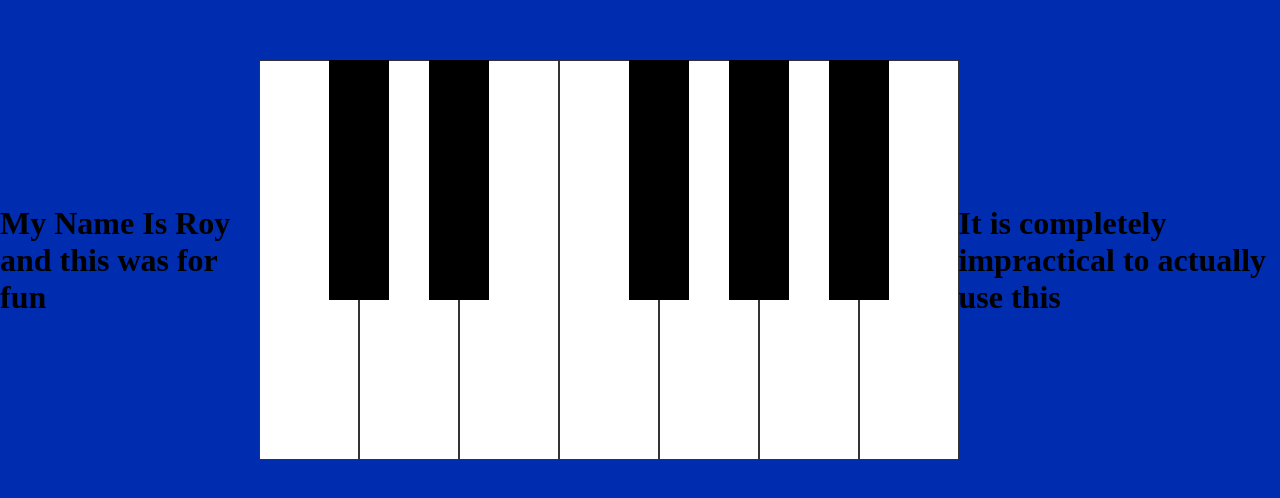
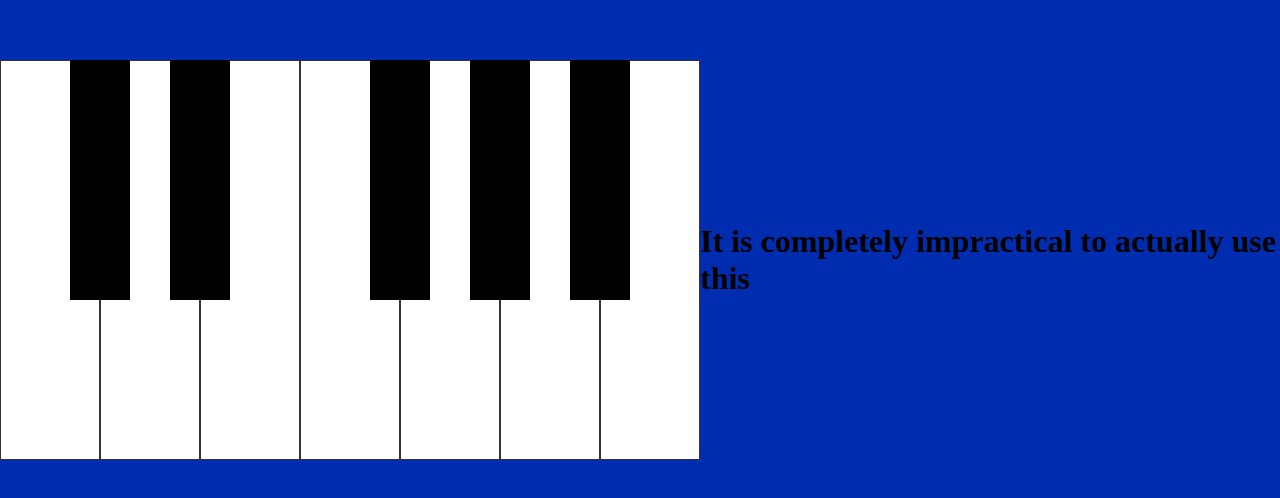
Before and after one commit to Royverse/piano, a plain HTML site: page index.html in a window 1280 px wide. Shown: the part 140-638 px from the top of the page. Drawn offline with Linux system fonts and the light colour scheme.

Commit message:
Update index.html

```diff
--- a/index.html
+++ b/index.html
@@ -11,7 +11,7 @@
   <title>Piano</title>
 
 </head>
-<div><h1>My Name Is Roy and this was for fun</h1></div>
+
 
 <body>
 
```
